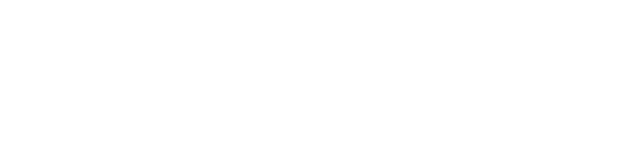
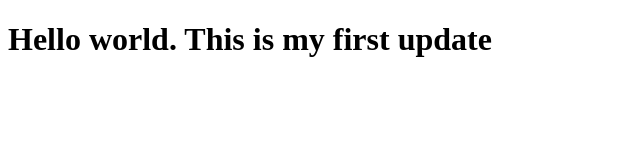
Before and after one commit to kckrishh/First-Git-, a plain HTML site: page index.html in a window 1280 px wide. Shown: the whole page, without its empty margins (0-640 px from the left). Drawn offline with Linux system fonts and the light colour scheme.

Commit message:
Added hello world

```diff
--- a/index.html
+++ b/index.html
@@ -6,6 +6,6 @@
     <title>Document</title>
 </head>
 <body>
-
+      <h1>Hello world. This is my first update</h1>
 </body>
 </html>
```
